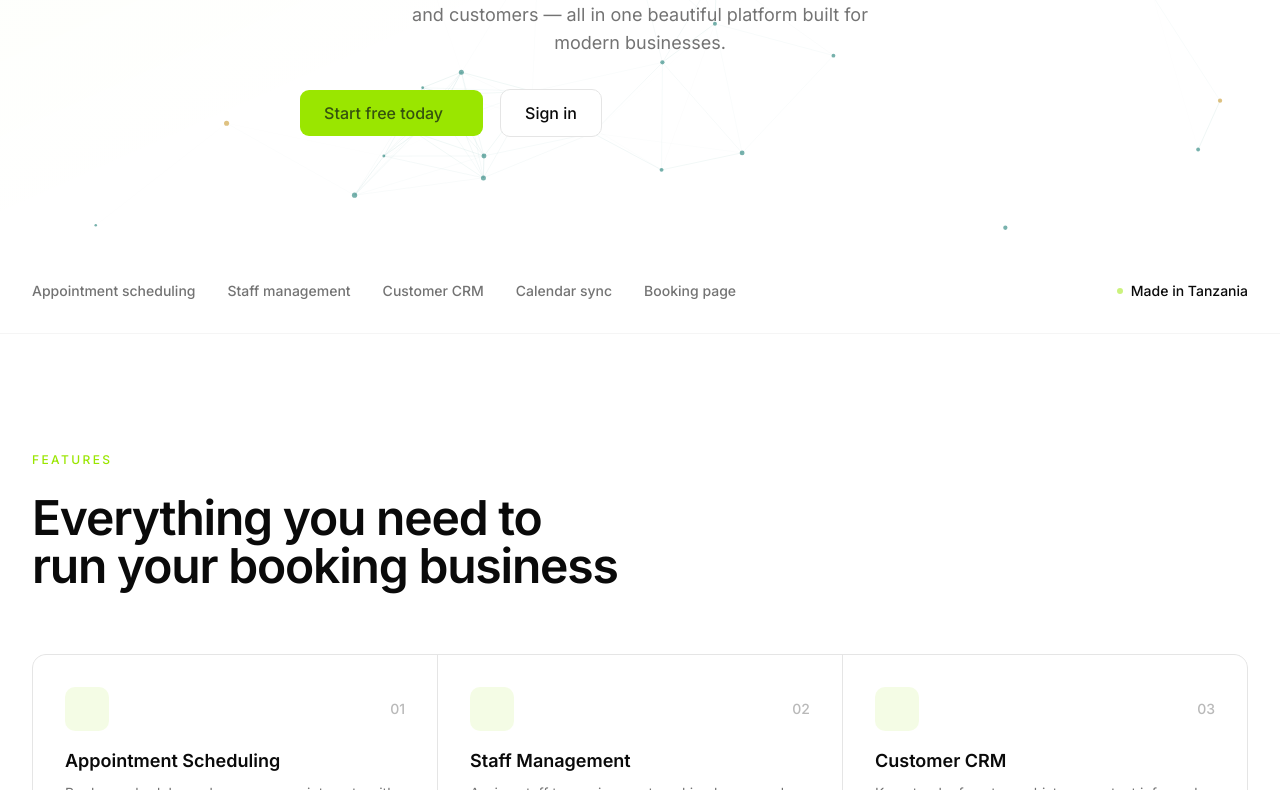
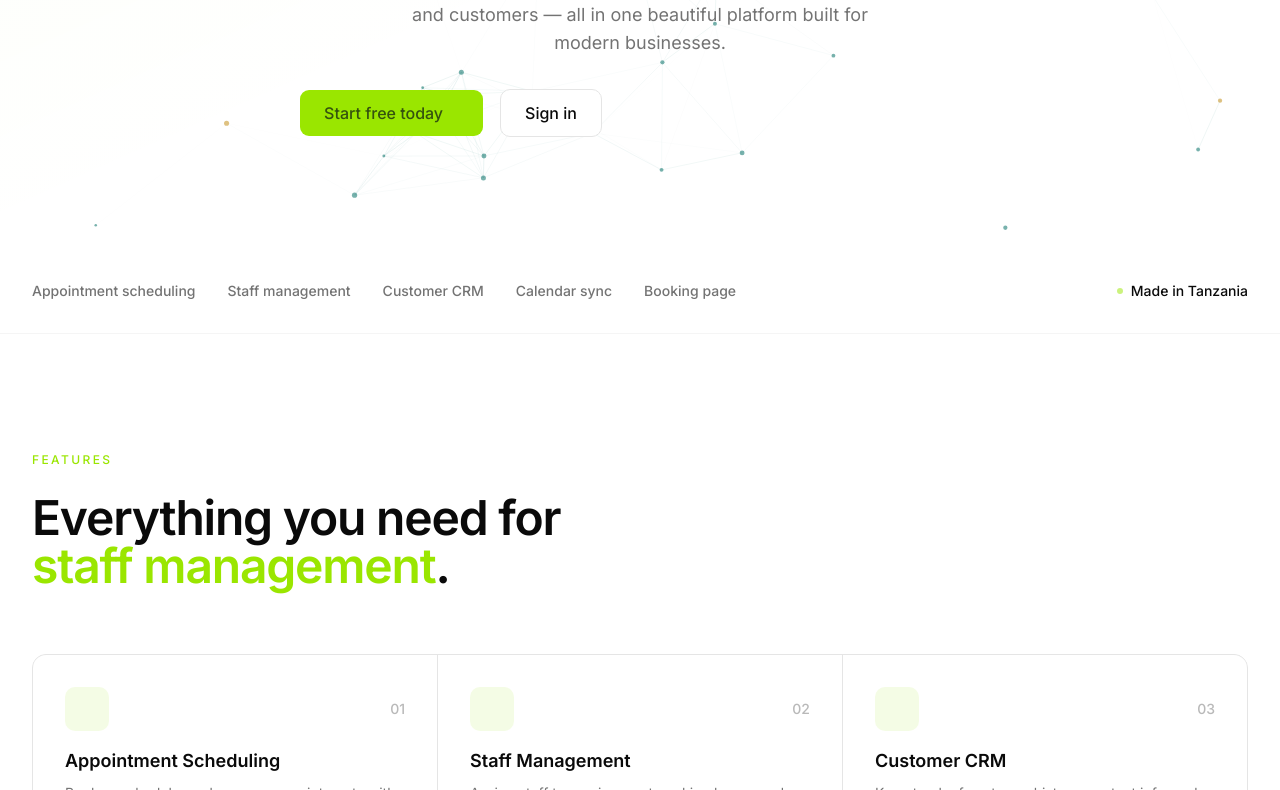
Before and after one commit to raydanielg/BookaFlow, a Next.js app in the folder apps/web/: page / in a window 1280 px wide. Shown: the part 388-1178 px from the top of the page. Built offline with nearby package versions, Linux system fonts and the light colour scheme; some icons are missing.

Commit message:
Add animated text rotator to features heading - rotates through appointments, scheduling, staff management, customer insights, growing your business

```diff
--- a/apps/web/components/landing/sections/features.tsx
+++ b/apps/web/components/landing/sections/features.tsx
@@ -11,6 +11,7 @@ import {
   Link01Icon,
 } from "@hugeicons/core-free-icons"
 import { RevealOnScroll } from "@/components/landing/reveal-on-scroll"
+import { TextRotator } from "@/components/landing/text-rotator"
 
 const features: {
   number: string
@@ -66,7 +67,18 @@ export function Features() {
               Features
             </span>
             <h2 className="mt-6 text-3xl font-semibold tracking-tight text-balance sm:text-4xl lg:text-5xl">
-              Everything you need to run your booking business
+              Everything you need for
+              <br className="hidden sm:block" />
+              <TextRotator
+                phrases={[
+                  { text: "appointments", color: "text-primary" },
+                  { text: "scheduling", color: "text-primary" },
+                  { text: "staff management", color: "text-primary" },
+                  { text: "customer insights", color: "text-primary" },
+                  { text: "growing your business", color: "text-primary" },
+                ]}
+              />
+              .
             </h2>
           </div>
         </RevealOnScroll>
--- a/apps/web/components/landing/text-rotator.tsx
+++ b/apps/web/components/landing/text-rotator.tsx
@@ -2,7 +2,7 @@
 
 import { useEffect, useState } from "react"
 
-const phrases = [
+const defaultPhrases = [
   { text: "salons", color: "text-primary" },
   { text: "clinics", color: "text-primary" },
   { text: "spas", color: "text-primary" },
@@ -11,7 +11,13 @@ const phrases = [
   { text: "wellness centers", color: "text-primary" },
 ]
 
-export function TextRotator() {
+export function TextRotator({
+  phrases = defaultPhrases,
+  intervalMs = 2800,
+}: {
+  phrases?: { text: string; color: string }[]
+  intervalMs?: number
+}) {
   const [index, setIndex] = useState(0)
   const [visible, setVisible] = useState(true)
 
@@ -22,9 +28,9 @@ export function TextRotator() {
         setIndex((prev) => (prev + 1) % phrases.length)
         setVisible(true)
       }, 400)
-    }, 2800)
+    }, intervalMs)
     return () => clearInterval(interval)
-  }, [])
+  }, [phrases.length, intervalMs])
 
   const current = phrases[index] ?? phrases[0]!
 
```
